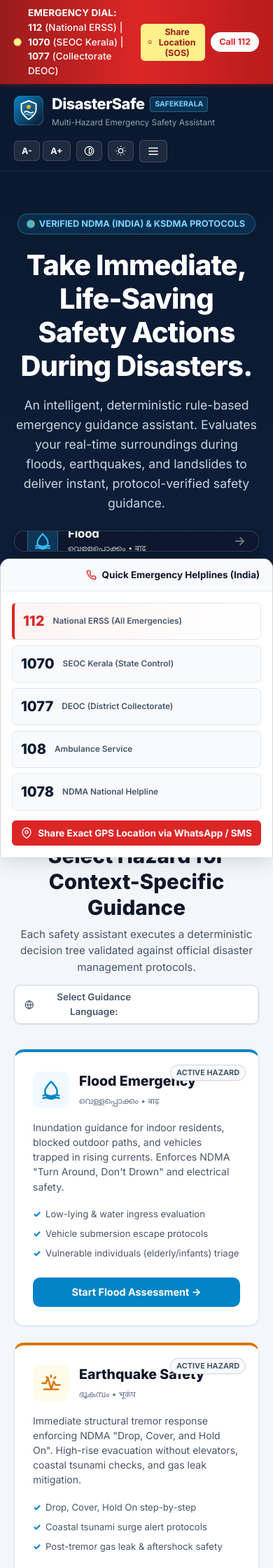
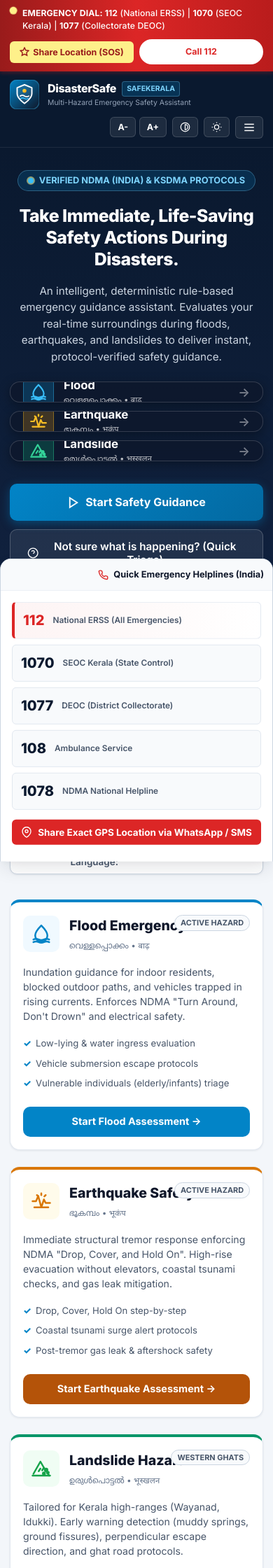
Before and after one commit to sonarosedevasia/disaster-chatbot, a Flask app: page / in a window 390 px wide. Shown: the top 2240 px of the page at 70% size. Run offline with Flask 3, Linux system fonts and the light colour scheme.

Commit message:
Improve mobile responsive layout

```diff
--- a/static/css/main.css
+++ b/static/css/main.css
@@ -2857,3 +2857,267 @@ body {
     width: 100%;
   }
 }
+
+
+/* =========================================================
+   MOBILE RESPONSIVE FIXES - DisasterSafe
+   ========================================================= */
+
+@media (max-width: 768px) {
+
+  /* Prevent horizontal page overflow */
+  html,
+  body {
+    width: 100%;
+    max-width: 100%;
+    overflow-x: hidden;
+  }
+
+  .container {
+    padding-left: 14px;
+    padding-right: 14px;
+  }
+
+  /* Emergency ribbon */
+  .emergency-ribbon {
+    position: relative;
+    padding: 10px 0;
+  }
+
+  .ribbon-inner {
+    flex-direction: column;
+    align-items: stretch;
+    gap: 10px;
+  }
+
+  .ribbon-alert-badge {
+    align-items: flex-start;
+    gap: 8px;
+  }
+
+  .ribbon-text {
+    font-size: 0.82rem;
+    line-height: 1.5;
+  }
+
+  .ribbon-actions {
+    justify-content: center;
+    width: 100%;
+  }
+
+  .btn-sos-quick,
+  .call-btn-ribbon {
+    flex: 1;
+    justify-content: center;
+    text-align: center;
+    padding: 8px;
+  }
+
+  /* Navbar */
+  .navbar-inner {
+    gap: 10px;
+  }
+
+  .brand-title {
+    font-size: 1.15rem;
+  }
+
+  .brand-tagline {
+    font-size: 0.65rem;
+  }
+
+  .navbar-tools {
+    margin-left: auto;
+  }
+
+  /* Home hero */
+  .hero-section {
+    padding-top: 32px;
+  }
+
+  .hero-heading {
+    font-size: clamp(1.65rem, 6vw, 2rem);
+    line-height: 1.25;
+  }
+
+  .hero-subheading {
+    font-size: 0.95rem;
+    line-height: 1.55;
+    padding: 0 4px;
+  }
+
+  .hero-hazard-cards-wrapper,
+  .hero-hazard-buttons-group {
+    flex-direction: column;
+    gap: 12px;
+  }
+
+  .hero-hazard-card,
+  .hero-hazard-btn {
+    width: 100%;
+    min-width: 0;
+  }
+
+  .hero-cta-group {
+    flex-direction: column;
+    align-items: stretch;
+    gap: 12px;
+  }
+
+  .btn-primary-cta,
+  .btn-secondary-cta {
+    width: 100%;
+    justify-content: center;
+  }
+
+  /* Flowchart page */
+  .flowchart-page-container {
+    padding: 22px 10px 50px;
+    min-width: 0;
+  }
+
+  .flowchart-page-title {
+    font-size: 1.5rem;
+    line-height: 1.3;
+  }
+
+  .flowchart-page-sub {
+    font-size: 0.9rem;
+    line-height: 1.5;
+  }
+
+  .flowchart-hazard-tabs {
+    display: grid;
+    grid-template-columns: repeat(3, minmax(0, 1fr));
+    width: 100%;
+    gap: 4px;
+  }
+
+  .fc-tab {
+    min-width: 0;
+    padding: 9px 4px;
+    font-size: 0.72rem;
+    line-height: 1.3;
+    overflow-wrap: anywhere;
+  }
+
+  .flowchart-toolbar {
+    padding: 12px;
+    gap: 12px;
+    align-items: stretch;
+  }
+
+  .fc-legend {
+    gap: 10px;
+    font-size: 0.75rem;
+  }
+
+  .fc-controls-group {
+    display: flex;
+    flex-wrap: wrap;
+    width: 100%;
+    gap: 7px;
+  }
+
+  .btn-fc-tool {
+    flex: 1 1 auto;
+    justify-content: center;
+    min-width: 0;
+    padding: 9px 8px;
+    font-size: 0.75rem;
+  }
+
+  .mermaid-viewport {
+    padding: 12px;
+    min-height: 400px;
+    max-width: 100%;
+    overflow: auto;
+    -webkit-overflow-scrolling: touch;
+  }
+
+  .mermaid {
+    min-width: max-content;
+  }
+
+  /* Emergency helpline bottom panel */
+  .floating-emergency-panel {
+    right: 0;
+    left: 0;
+    width: 100%;
+    max-width: 100%;
+    border-radius: 16px 16px 0 0;
+  }
+
+  .panel-handle {
+    padding: 12px;
+  }
+
+  .handle-title {
+    font-size: 0.8rem;
+    gap: 7px;
+    min-width: 0;
+  }
+
+  .panel-content-body {
+    max-height: 55vh;
+    overflow-y: auto;
+  }
+
+  /* General cards and sections */
+  .hazards-selection-section,
+  .how-it-works-section {
+    padding-left: 14px;
+    padding-right: 14px;
+  }
+
+  .hazard-card,
+  .step-card,
+  .weather-card {
+    padding: 18px;
+  }
+
+  /* Chat page */
+  .chat-page-layout {
+    padding: 16px 10px 30px;
+  }
+
+  .chat-workspace-card {
+    height: 70vh;
+    min-height: 480px;
+  }
+
+  .chat-thread-container {
+    padding: 14px;
+  }
+
+  .msg-row {
+    max-width: 95%;
+  }
+
+  .input-composer-bar {
+    padding: 10px;
+  }
+}
+
+@media (max-width: 400px) {
+
+  .hero-heading {
+    font-size: 1.55rem;
+  }
+
+  .ribbon-text {
+    font-size: 0.76rem;
+  }
+
+  .fc-tab {
+    font-size: 0.67rem;
+  }
+
+  .btn-fc-tool {
+    font-size: 0.7rem;
+  }
+
+  .brand-title {
+    font-size: 1rem;
+  }
+}
```
